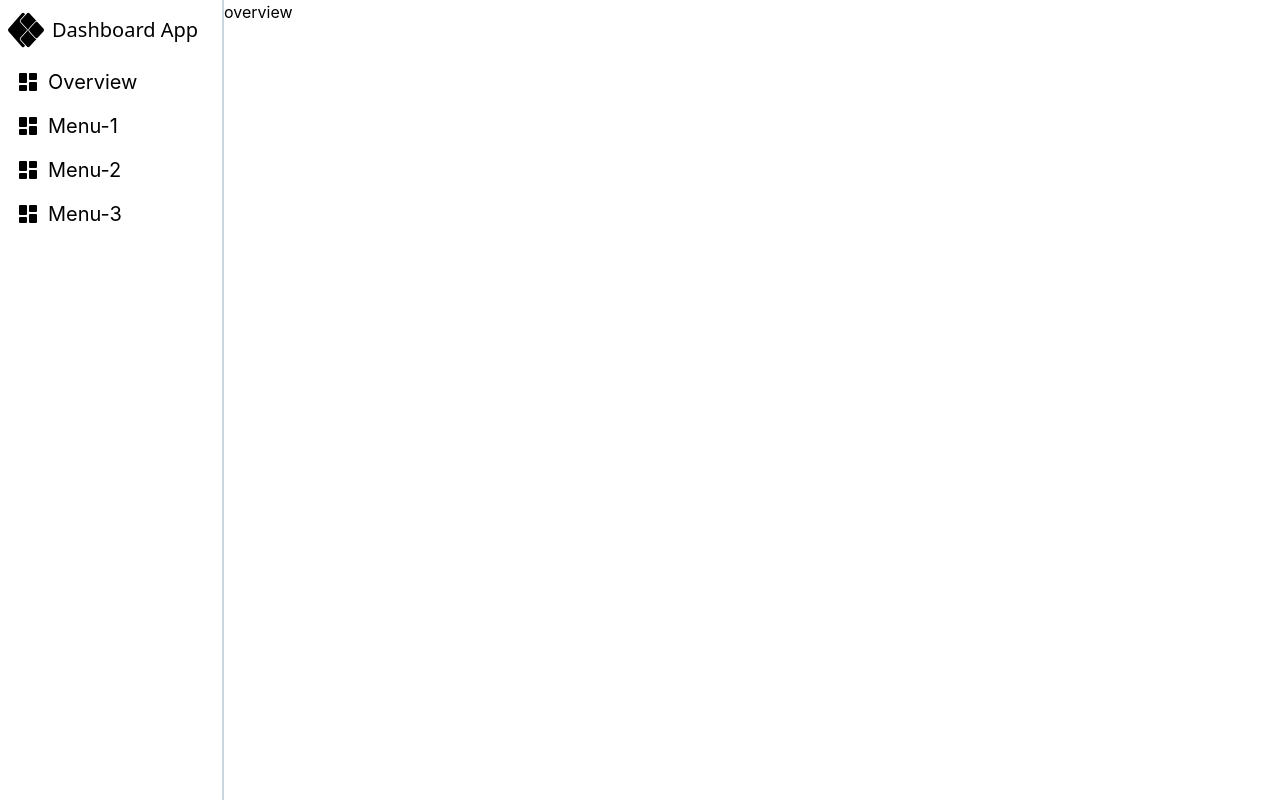
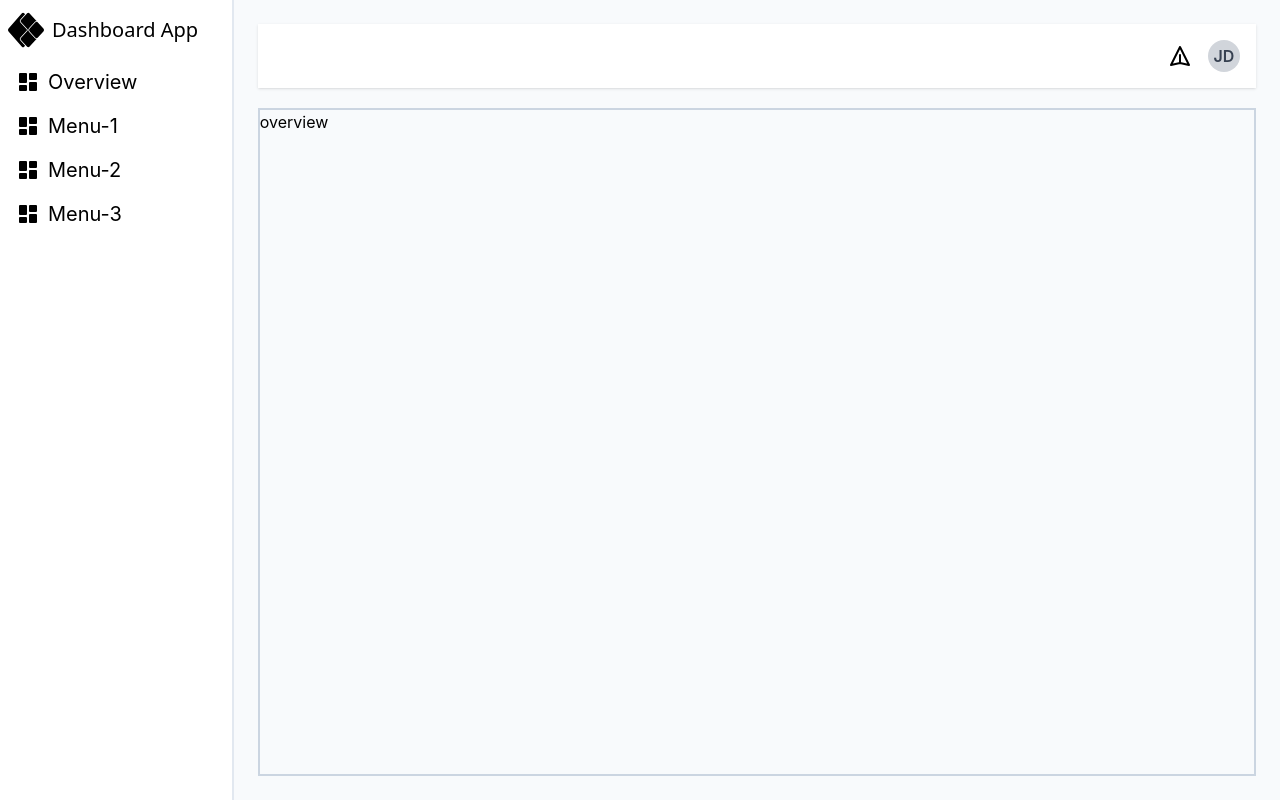
Before and after one commit to oleglukasevici/dashboard-app, a React (Vite) app: page /overview in a window 1280 px wide. Built offline with nearby package versions, Linux system fonts and the light colour scheme.

Commit message:
feat: toggle menu add

```diff
--- /dev/null
+++ b/src/Layout/Dashboard/components/Header/index.tsx
@@ -0,0 +1,76 @@
+import React, { useState } from "react";
+
+const DashboardHeader: React.FunctionComponent = () => {
+  const [toggleMenu, handleToggleMenu] = useState(false);
+  return (
+    <div className="p-4 shadow bg-white">
+      <div className="mx-auto flex justify-between items-center">
+        <div className="text-white text-2xl font-semibold">Dashboard</div>
+
+        <div className="flex items-center space-x-4">
+          <a href="#" className="text-white">
+            <svg
+              xmlns="http://www.w3.org/2000/svg"
+              className="h-6 w-6"
+              fill="none"
+              viewBox="0 0 24 24"
+              stroke="currentColor"
+            >
+              <path
+                strokeLinecap="round"
+                strokeLinejoin="round"
+                strokeWidth="2"
+                d="M12 19l9 2-9-18-9 18 9-2zm0 0v-8"
+              ></path>
+            </svg>
+          </a>
+
+          <div className="relative inline-block text-left">
+            <div>
+              <button
+                type="button"
+                onClick={() => handleToggleMenu(!toggleMenu!)}
+                className="text-white group"
+              >
+                <span className="rounded-full h-8 w-8 bg-gray-300 flex items-center justify-center">
+                  <span className="text-gray-700 font-semibold">JD</span>
+                </span>
+              </button>
+            </div>
+
+            <div
+              className={`${
+                !toggleMenu ? "hidden" : "visible"
+              } origin-top-right absolute right-0 mt-2 w-48 rounded-md shadow-lg bg-white ring-1 ring-black ring-opacity-5`}
+            >
+              <div
+                className="py-1"
+                role="menu"
+                aria-orientation="vertical"
+                aria-labelledby="options-menu"
+              >
+                <a
+                  href="#"
+                  className="block px-4 py-2 text-sm text-gray-700 hover:bg-gray-100"
+                  role="menuitem"
+                >
+                  Profile
+                </a>
+
+                <a
+                  href="#"
+                  className="block px-4 py-2 text-sm text-gray-700 hover:bg-gray-100"
+                  role="menuitem"
+                >
+                  Logout
+                </a>
+              </div>
+            </div>
+          </div>
+        </div>
+      </div>
+    </div>
+  );
+};
+
+export default DashboardHeader;
--- a/src/Layout/Dashboard/components/SideBar/index.tsx
+++ b/src/Layout/Dashboard/components/SideBar/index.tsx
@@ -4,7 +4,7 @@ import MenuItem from "./MenuItem";
 
 const SideBar = () => {
   return (
-    <div className="w-56  border-r-2 border-slate-300">
+    <div className="w-72 border-r-2 border-slate-200 bg-white">
       <div className="flex gap-2 items-center py-3 px-2 ">
         {AppSettings.logo}
         <p className="text-xl font-sans ">{AppSettings.name}</p>
--- a/src/Layout/Dashboard/index.layout.tsx
+++ b/src/Layout/Dashboard/index.layout.tsx
@@ -1,3 +1,4 @@
+import DashboardHeader from "./components/Header";
 import SideBar from "./components/SideBar";
 import { DashboardLayoutProps } from "./types";
 
@@ -5,9 +6,14 @@ const DashboardLayout: React.FunctionComponent<DashboardLayoutProps> = ({
   children,
 }) => {
   return (
-    <div className="container min-h-screen min-w-full flex">
+    <div className="container min-h-screen min-w-full flex bg-slate-50">
       <SideBar />
-      <div>{children}</div>
+      <div className="flex gap-5 flex-col w-full p-6 ">
+        <DashboardHeader />
+        <div className="h-full border-solid border-2 border-slate-300">
+          {children}
+        </div>
+      </div>
     </div>
   );
 };
--- a/src/containers/Landing/index.tsx
+++ b/src/containers/Landing/index.tsx
@@ -28,14 +28,13 @@ const LandingPage: React.FunctionComponent = () => {
             Key Features
           </h2>
           <div className="grid grid-cols-1 md:grid-cols-2 lg:grid-cols-3 gap-6">
-            {/* Feature 1 */}
             <div className="border p-4 rounded-lg hover:shadow-md">
               <h3 className="text-xl font-semibold text-blue-600">Feature 1</h3>
               <p className="text-gray-700 mt-2">
                 Lorem ipsum dolor sit amet, consectetur adipiscing elit.
               </p>
             </div>
-            {/* Feature 2 */}
+
             <div className="border p-4 rounded-lg hover:shadow-md">
               <h3 className="text-xl font-semibold text-blue-600">Feature 2</h3>
               <p className="text-gray-700 mt-2">
@@ -43,7 +42,7 @@ const LandingPage: React.FunctionComponent = () => {
                 aliqua.
               </p>
             </div>
-            {/* Feature 3 */}
+
             <div className="border p-4 rounded-lg hover:shadow-md">
               <h3 className="text-xl font-semibold text-blue-600">Feature 3</h3>
               <p className="text-gray-700 mt-2">
```
